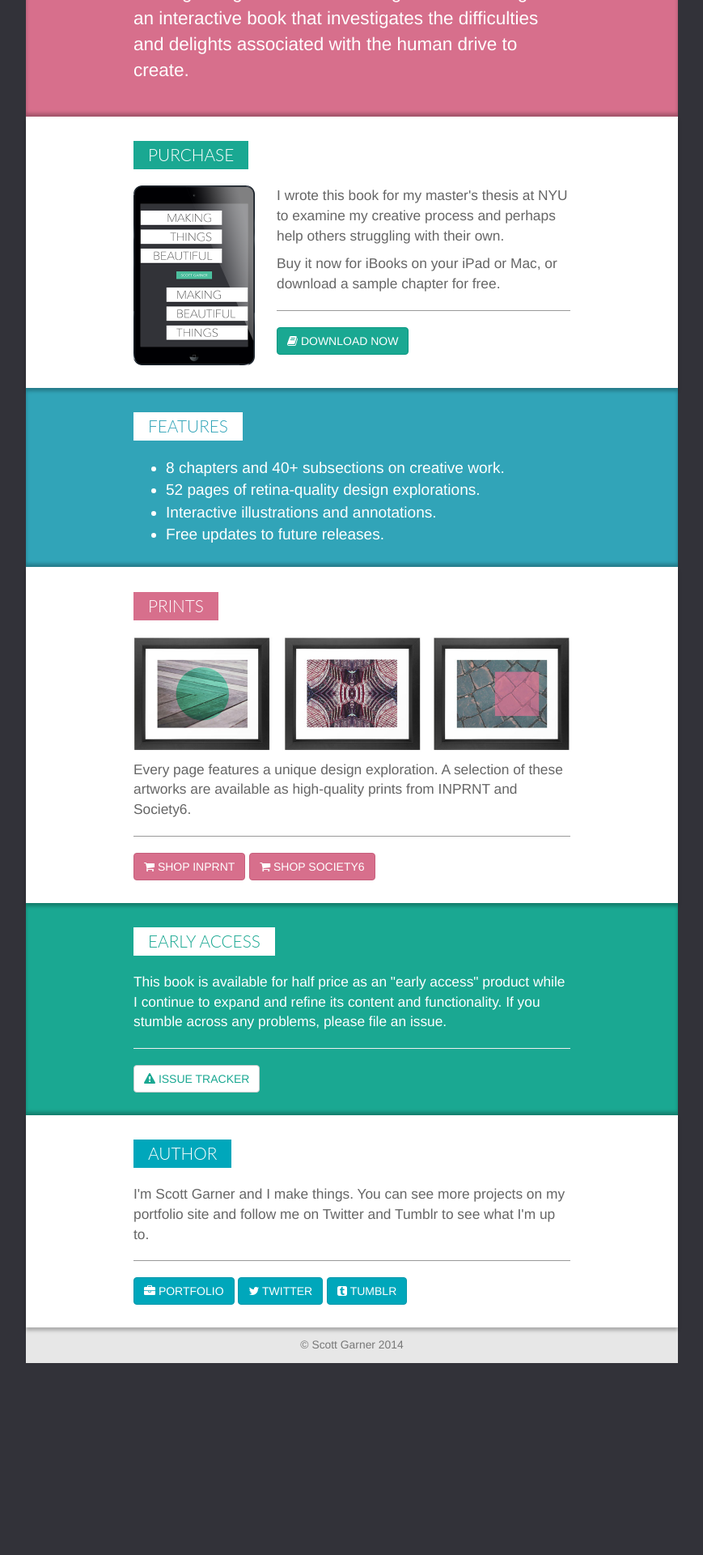
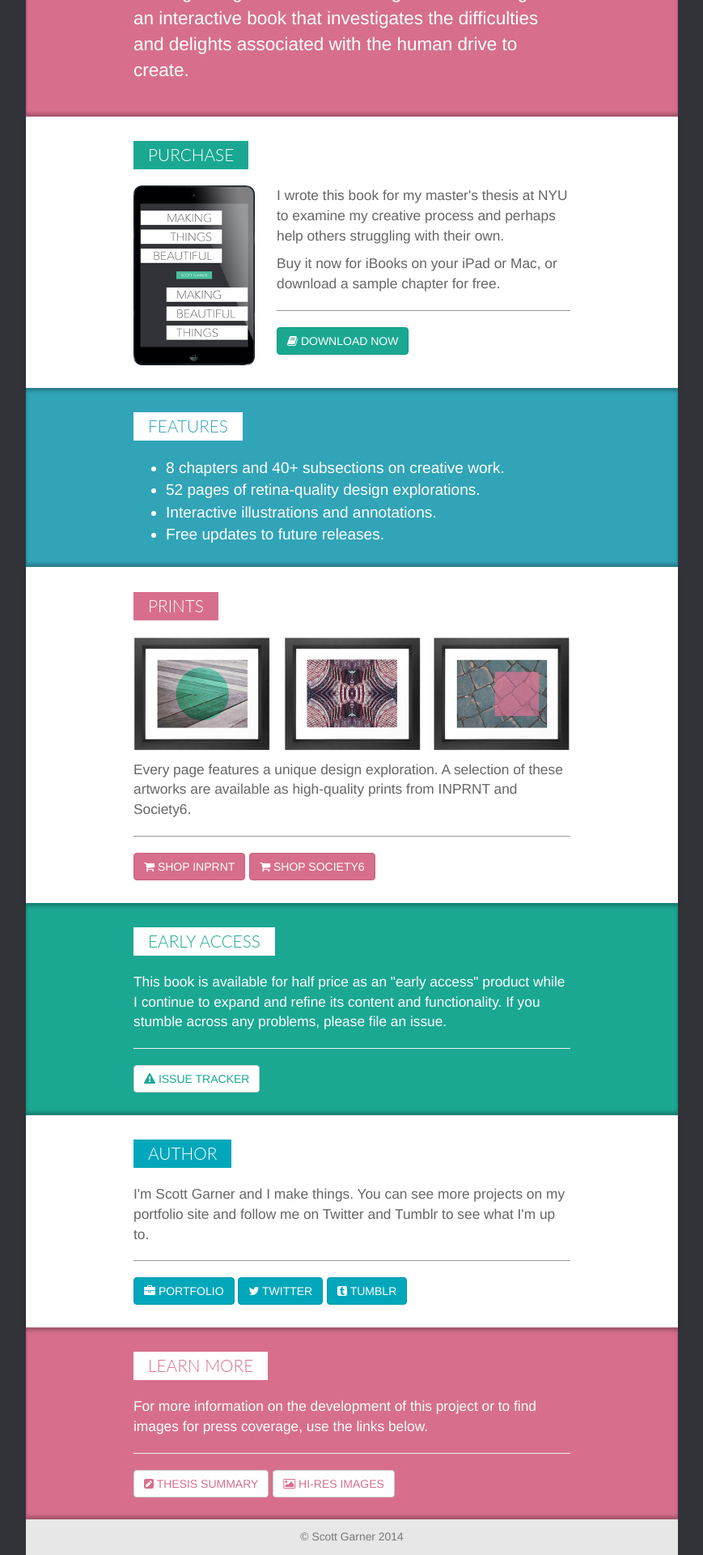
Before and after one commit to scottgarner/BeautifulThings, a Jekyll site: the page index.html, which Jekyll copies as it is, in a window 1280 px wide. Shown: the part 696-2616 px from the top of the page at 81% size, without its empty margins (205-1074 px from the left). Built offline with Jekyll 4.4.1, drawn with Linux system fonts in a browser that asks for light colours; nearby versions of some CDN libraries; before the commit the page ends 2379 px from its top, so only the background shows below that.

Commit message:
Learn more section

```diff
--- a/css/main.css
+++ b/css/main.css
@@ -306,10 +306,32 @@ div.author {
 div.author hr {
   border-color: #999;
 }
+
 div.author img {
-  width: 100%;
-  max-width: 540px;
+  width: 30%;
+  max-width: 150px;
   height: auto;
+  float: left;
+  margin-right: 5%;
+}
+
+h2.learn {
+  color: #D76F8C;
+  background: #fff;
+}
+
+div.learn {
+  background: #D76F8C;
+  padding-top: .6em;
+  padding-bottom: 1.6em;
+
+  position: relative;
+  z-index: 0;
+  box-shadow: inset 0px -4px 4px rgba(0,0,0,.25);
+}
+
+div.learn .btn {
+  color: #D76F8C;
 }
 
 /* Buttons */
--- a/index.html
+++ b/index.html
@@ -146,9 +146,9 @@
 
     <div class="section author">
       <div class="card">
-        <h2 class="author">Author</h2>
+        <h2 class="author">Author</h2><br/>
 
-        <!--<img src="img/author@2x.jpg" width="540" height="270"/>-->
+        <!--<img src="img/author@2x.jpg" width="200" height="200"/>-->
 
         <p>I'm Scott Garner and I make things. You can see more projects on my portfolio site and follow me on Twitter and Tumblr to see what I'm up to.</p>
 
@@ -160,6 +160,21 @@
 
         <a class="btn btn-author" href="http://scottgarner.tumblr.com"><i class="fa fa-tumblr-square"></i> TUMBLR</a>
 
+
+      </div>
+    </div>
+
+    <div class="section learn">
+      <div class="card">
+        <h2 class="learn">Learn More</h2>
+
+        <p>For more information on the development of this project or to find images for press coverage, use the links below.</p>
+
+        <hr/>
+
+        <a class="btn btn-default" href="http://thesis.itp.io/students/sjg447"><i class="fa fa-pencil-square "></i> THESIS SUMMARY</a>
+
+        <a class="btn btn-default" href="https://www.flickr.com/photos/scottgarner/sets/72157644481858184/"><i class="fa fa-picture-o"></i> HI-RES IMAGES</a>
 
       </div>
     </div>
```
Also changed, not shown: img/author@2x.jpg.
